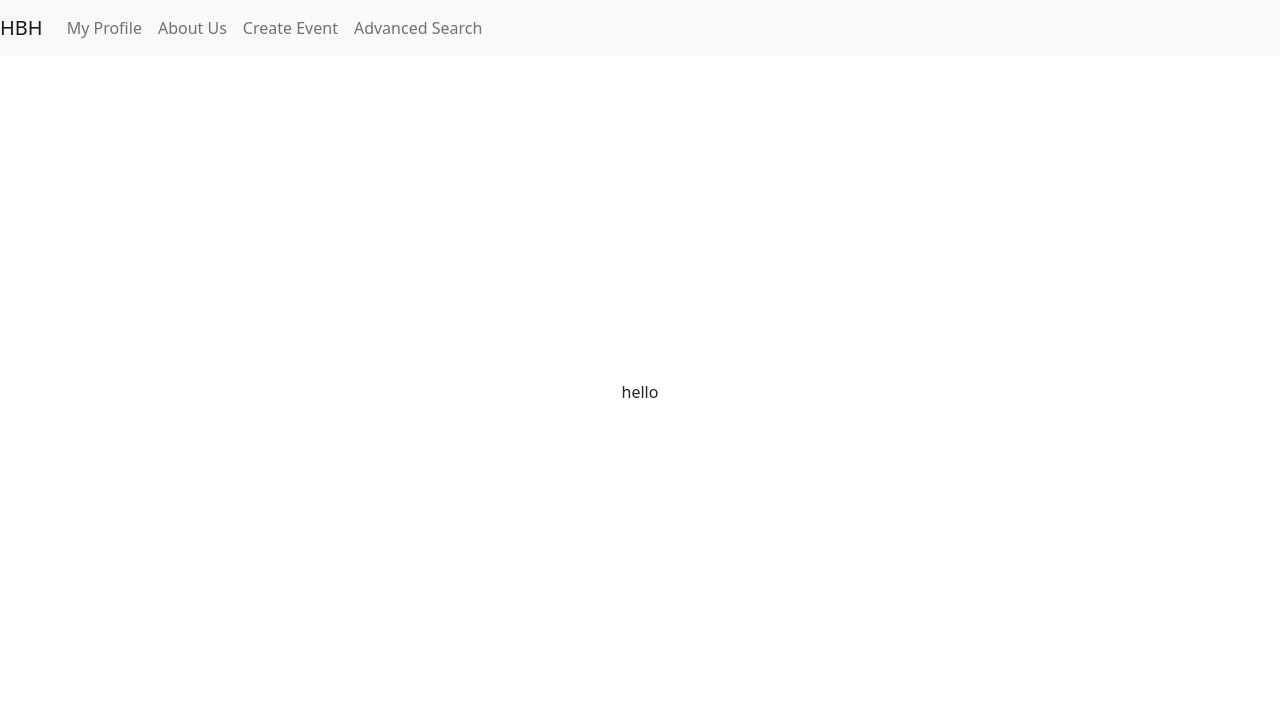
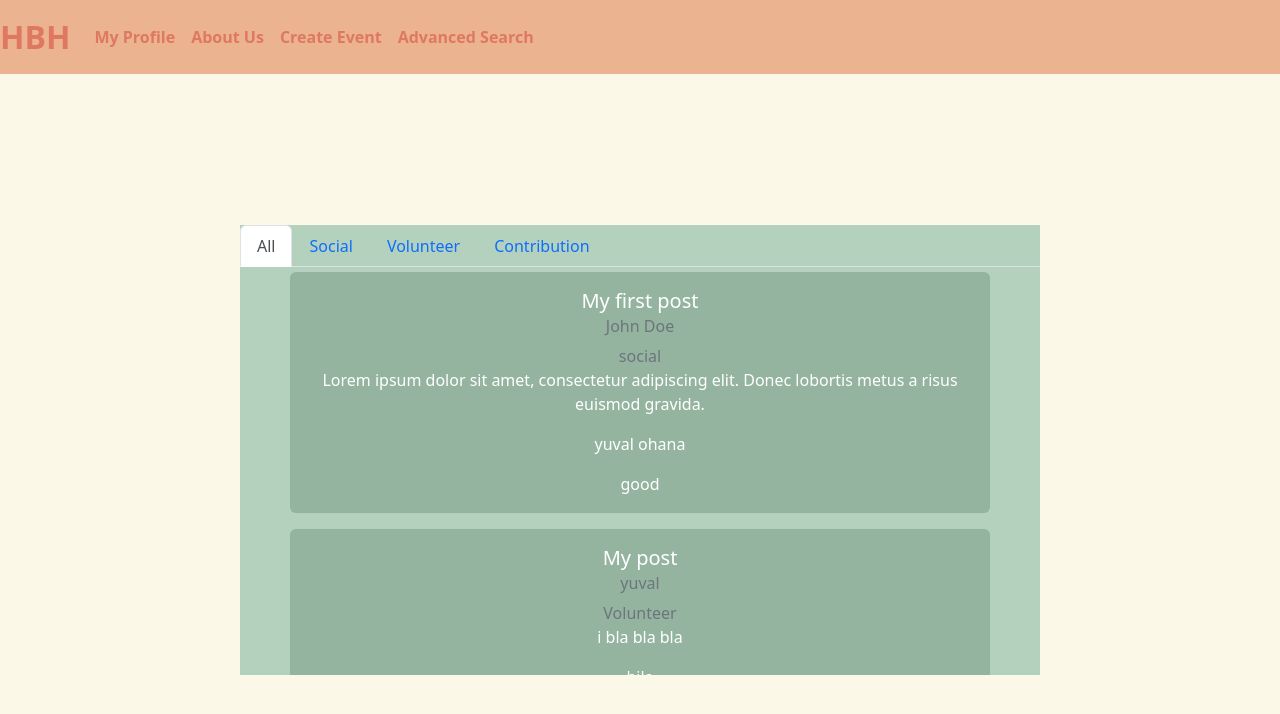
Before and after one commit to hilaezra/handbyhandpro, a React (Vite) app in the folder handbyhand.client/: page /home in a window 1280 px wide. Shown: the top 714 px of the page. Built offline with nearby package versions, Linux system fonts and the light colour scheme.

Commit message:
start home page, create post model and componnent

```diff
--- a/handbyhand.client/package.json
+++ b/handbyhand.client/package.json
@@ -12,6 +12,7 @@
   "dependencies": {
     "bootstrap": "^5.2.3",
     "react": "^18.2.0",
+    "react-bootstrap": "^2.7.4",
     "react-dom": "^18.2.0"
   },
   "devDependencies": {
--- a/handbyhand.client/src/App.css
+++ b/handbyhand.client/src/App.css
@@ -2,3 +2,12 @@
     text-align: center;
     background-attachment: fixed;
   }
+
+  body {
+    display: flex;
+    justify-content: center;
+    align-items: center;
+    height: 100vh;
+    background-color: #FCF8E8;
+
+  }
--- /dev/null
+++ b/handbyhand.client/src/components/General/NavBar.css
@@ -0,0 +1,14 @@
+.navbar {
+    background-color: #ECB390;
+  }
+
+  .navbar .navbar-nav .nav-link {
+    color: #DF7861;
+    font-weight: bold;
+  }
+
+  #logo-home {
+    color: #DF7861;
+    font-weight: bold;
+    font-size: xx-large;
+  }
--- a/handbyhand.client/src/components/General/NavBar.jsx
+++ b/handbyhand.client/src/components/General/NavBar.jsx
@@ -1,14 +1,15 @@
 import React from 'react';
 import { Link } from 'react-router-dom';
 import 'bootstrap/dist/css/bootstrap.css';
+import './NavBar.css'
 
 
 const NavBar = () => {
 
 
     return (
-        <nav className="navbar navbar-expand-lg navbar-light bg-light fixed-top">
-          <Link className="navbar-brand" to="/">HBH</Link>
+        <nav className="navbar navbar-expand-lg navbar-light  fixed-top">
+          <Link id="logo-home" className="navbar-brand" to="/home">HBH</Link>
           <button className="navbar-toggler" type="button" data-toggle="collapse" data-target="#navbarNav" aria-controls="navbarNav" aria-expanded="false" aria-label="Toggle navigation">
             <span className="navbar-toggler-icon"></span>
           </button>
--- /dev/null
+++ b/handbyhand.client/src/components/General/Post.css
@@ -0,0 +1,10 @@
+#post {
+    background-color: #94B49F;
+    color: white;
+    border-color: #94b49fd4;
+    width: 700px;
+    min-width: 700px;
+    margin: 5px;
+    margin-left: 50px;
+    margin-right: 50pxs;
+}
--- /dev/null
+++ b/handbyhand.client/src/components/General/Post.jsx
@@ -0,0 +1,19 @@
+import React from 'react';
+import './Post.css';
+
+function Post({ post }) {
+  return (
+    <div id="post" className="card mb-3">
+      <div className="card-body">
+        <h5 className="card-title">{post.title}</h5>
+        <h6 className="card-subtitle mb-2 text-muted">{post.author}</h6>
+        <h7 className="card-subtitle mb-2 text-muted">{post.tab}</h7>
+        <p className="card-text">{post.content}</p>
+        <p className="card-text">{post.participants}</p>
+        <p className="card-text">{post.reviews}</p>
+      </div>
+    </div>
+  );
+}
+
+export default Post;
--- a/handbyhand.client/src/components/HomePage/HomePage.jsx
+++ b/handbyhand.client/src/components/HomePage/HomePage.jsx
@@ -1,16 +1,15 @@
 import React from 'react'
 import axios from 'axios'
+import HomePageTabs from "./HomePageTabs"
 
 
 const HomePage = () => {
 
-    return (
-        <div>
-
-          <p>hello</p>
-
-        </div>
-    )
+  return (
+    <div >
+      <HomePageTabs/>
+    </div>
+  )
 }
 
 export default HomePage
--- /dev/null
+++ b/handbyhand.client/src/components/HomePage/HomePageTabs.css
@@ -0,0 +1,10 @@
+.events {
+margin-top: 100px;
+background-color: #b4d1be;
+width: 800px;
+min-width:800px;
+min-height: 450px;
+max-height: 450px;
+overflow-y: scroll;
+
+}
--- /dev/null
+++ b/handbyhand.client/src/components/HomePage/HomePageTabs.jsx
@@ -0,0 +1,53 @@
+import React from 'react';
+import { Tab, Tabs } from 'react-bootstrap';
+import './HomePageTabs.css'
+
+//test
+import Post from "../General/Post"
+
+const MyTabs = () => {
+    //testing
+    const post = {
+        tab: 'social',
+        title: 'My first post',
+        author: 'John Doe',
+        content: 'Lorem ipsum dolor sit amet, consectetur adipiscing elit. Donec lobortis metus a risus euismod gravida.',
+        participants: 'yuval ohana',
+        reviews: 'good'
+
+    };
+
+    const post2 = {
+        tab: 'Volunteer',
+        title: 'My post',
+        author: 'yuval',
+        content: 'i bla bla bla',
+        participants: 'hila',
+        reviews: 'good good'
+
+    };
+
+
+    return (
+        <div class="events">
+            <Tabs defaultActiveKey="tab1" id="my-tabs">
+                <Tab eventKey="tab1" title="All">
+                    <Post post={post} />
+                    <Post post={post2} />
+
+                </Tab>
+                <Tab eventKey="tab2" title="Social">
+                    <p>This is the content of Tab 2</p>
+                </Tab>
+                <Tab eventKey="tab3" title="Volunteer">
+                    <p>This is the content of Tab 3</p>
+                </Tab>
+                <Tab eventKey="tab4" title="Contribution">
+                    <p>This is the content of Tab 4</p>
+                </Tab>
+            </Tabs>
+        </div>
+    );
+}
+
+export default MyTabs;
--- a/handbyhand.client/src/components/LoginPage/LoginPage.css
+++ b/handbyhand.client/src/components/LoginPage/LoginPage.css
@@ -22,3 +22,32 @@ body {
   .login-text {
     font-family: 'Luckiest Guy', cursive;
   }
+
+  .login-btn {
+    background-color: #94B49F;
+    color: white;
+    border: none;
+    border-radius: 4px;
+    padding: 8px 16px;
+    font-size: 16px;
+    margin: 3px;
+  }
+
+  .login-btn:hover {
+    background-color: #7E9E8F;
+    cursor: pointer;
+  }
+
+  input[type="text"] {
+    box-sizing: border-box;
+    width: 100%;
+    padding: 8px 12px;
+    font-size: 16px;
+    border: 2px solid #ccc;
+    border-radius: 4px;
+  }
+
+  input[type="text"]:focus {
+    border-color: #94B49F;
+    outline: none;
+  }
--- a/handbyhand.client/src/components/LoginPage/LoginPage.jsx
+++ b/handbyhand.client/src/components/LoginPage/LoginPage.jsx
@@ -2,6 +2,7 @@ import React from 'react'
 import axios from 'axios'
 import {useNavigate} from 'react-router-dom';
 import './LoginPage.css';
+
 
 const LoginPage = () => {
 
@@ -55,15 +56,19 @@ const LoginPage = () => {
             </div>
 
             <div>
-            <button onClick={handleLoginClicked}>Login</button>
+            <button class="login-btn " type="submit" onClick={handleLoginClicked}>Login</button>
             </div>
 
+            <span/>
+
             <div>
-            <button onClick={handleSignUpClicked}>Sign Up</button>
+            <button class="login-btn " type="submit" onClick={handleSignUpClicked}>Sign Up</button>
             </div>
 
+            <span/>
+
             <div>
-            <button onClick={handleConnectWithFacebookClicked}>Connect with Facebook</button>
+            <button class="login-btn " type="submit" onClick={handleConnectWithFacebookClicked}>Connect with Facebook</button>
             </div>
             </div>
         </div>
```
Also changed, not shown: handbyhand.client/models/PostModel.jsx (added, +14 -0 lines), 1 other file (tests, documents, lock files or other folders).
